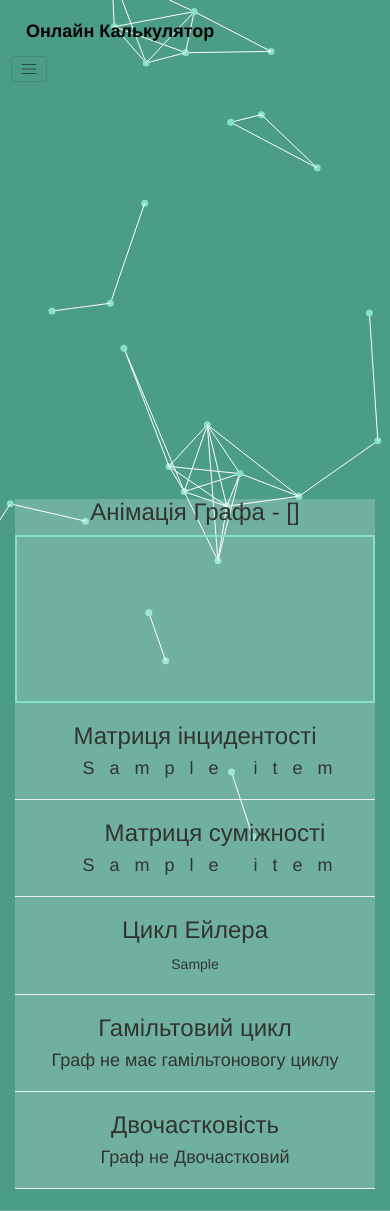
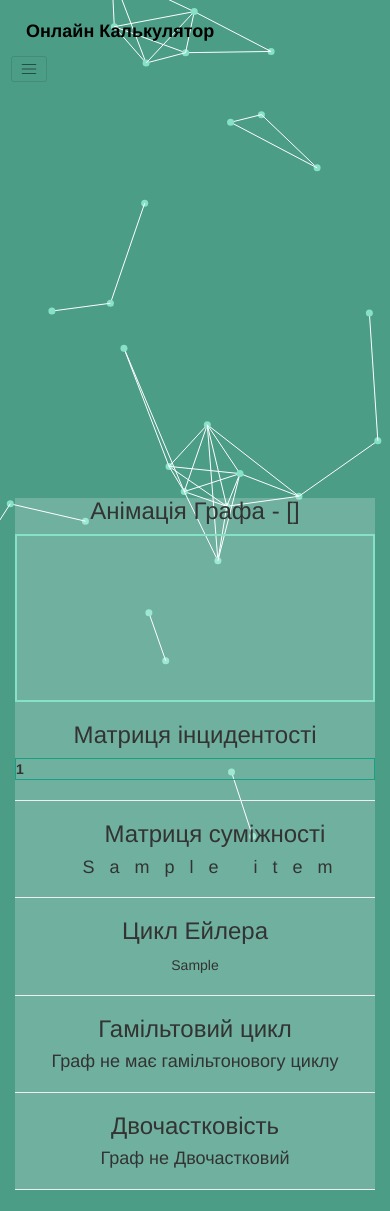
Before and after one commit to SophiaZhyrovetska/computer-project, a Django app: template graph/templates/add_home.html in a window 390 px wide. Run offline with Django 3.2, Linux system fonts and the light colour scheme; the template is opened without the code that fills it: most values are stand-ins (such as "Sample title", 1, 10 or a date in 2020); lists and menus that the app fills with data are empty; some libraries are stand-ins or nearby versions.

Commit message:
responsive change

```diff
--- a/graph/static/polls/home.css
+++ b/graph/static/polls/home.css
@@ -27,10 +27,14 @@
   width: 100%;
   height: 100%;
 }
+table, th, td {
+    border: 1px solid #16a085;
+}
 #bar{
       position: absolute;
     top:0%;
   width: 100%;
+    margin-bottom: -150px;
 }
 
 #intro {
--- a/graph/templates/add_home.html
+++ b/graph/templates/add_home.html
@@ -13,11 +13,15 @@
                             <h3> Анімація Графа - {{ graph_lst }}</h3>
                             <div id="canvas" style=" border: 2px solid #86e1c7;"></div>
                             <h3>Матриця інцидентості</h3>
-                            <ul>
+                            <table style="width:100%;">
                                 {% for item in matrix_incidence_undirected %}
-                                    <li><h4 style="letter-spacing: 15px">{{ item }}</h4></li>
+                                    <tr>
+                                        {% for num in item %}
+                                            <th>{{ num }}</th>
+                                        {% endfor %}
+                                    </tr>
                                 {% endfor %}
-                            </ul>
+                            </table>
                             <hr>
                             <ul>
 
```
